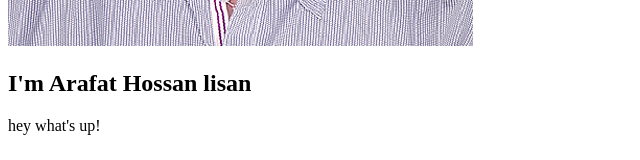
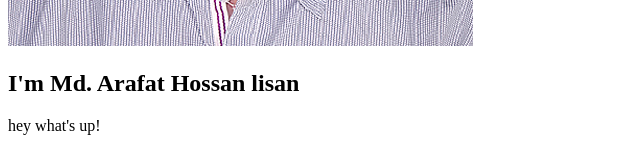
Before and after one commit to Arafatlsn37/my_second_repo, a plain HTML site: page index.html in a window 1280 px wide. Shown: the part 547-707 px from the top of the page, without its empty margins (0-640 px from the left). Drawn offline with Linux system fonts and the light colour scheme.

Commit message:
md corrction

```diff
--- a/index.html
+++ b/index.html
@@ -8,7 +8,7 @@
 </head>
 <body>
   <img src="images/arafat.jpg" alt="Mr. Arafat">
-  <h2>I'm Arafat Hossan lisan</h2>
+  <h2>I'm Md. Arafat Hossan lisan</h2>
   <p>hey what's up!</p>
 </body>
 </html>
```
